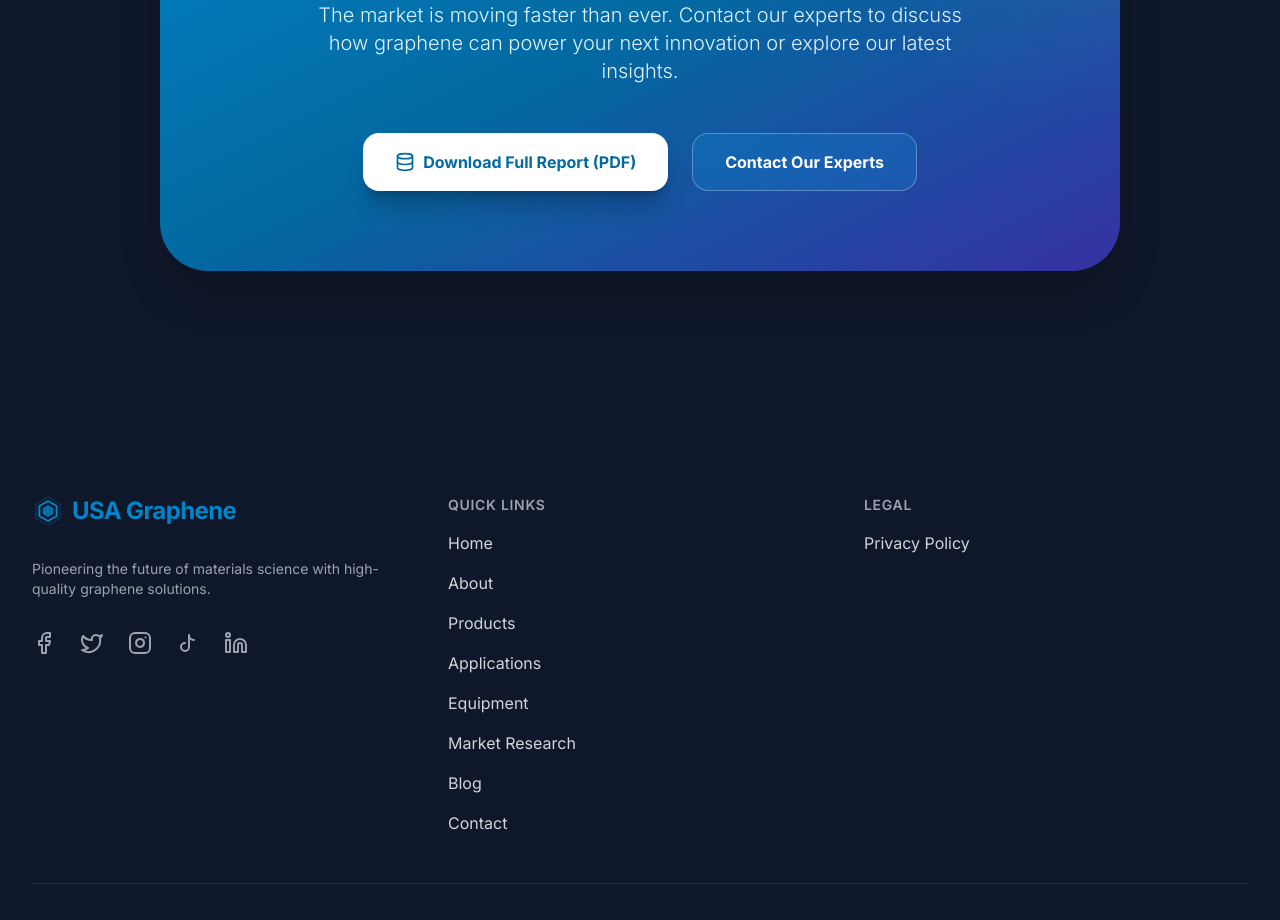
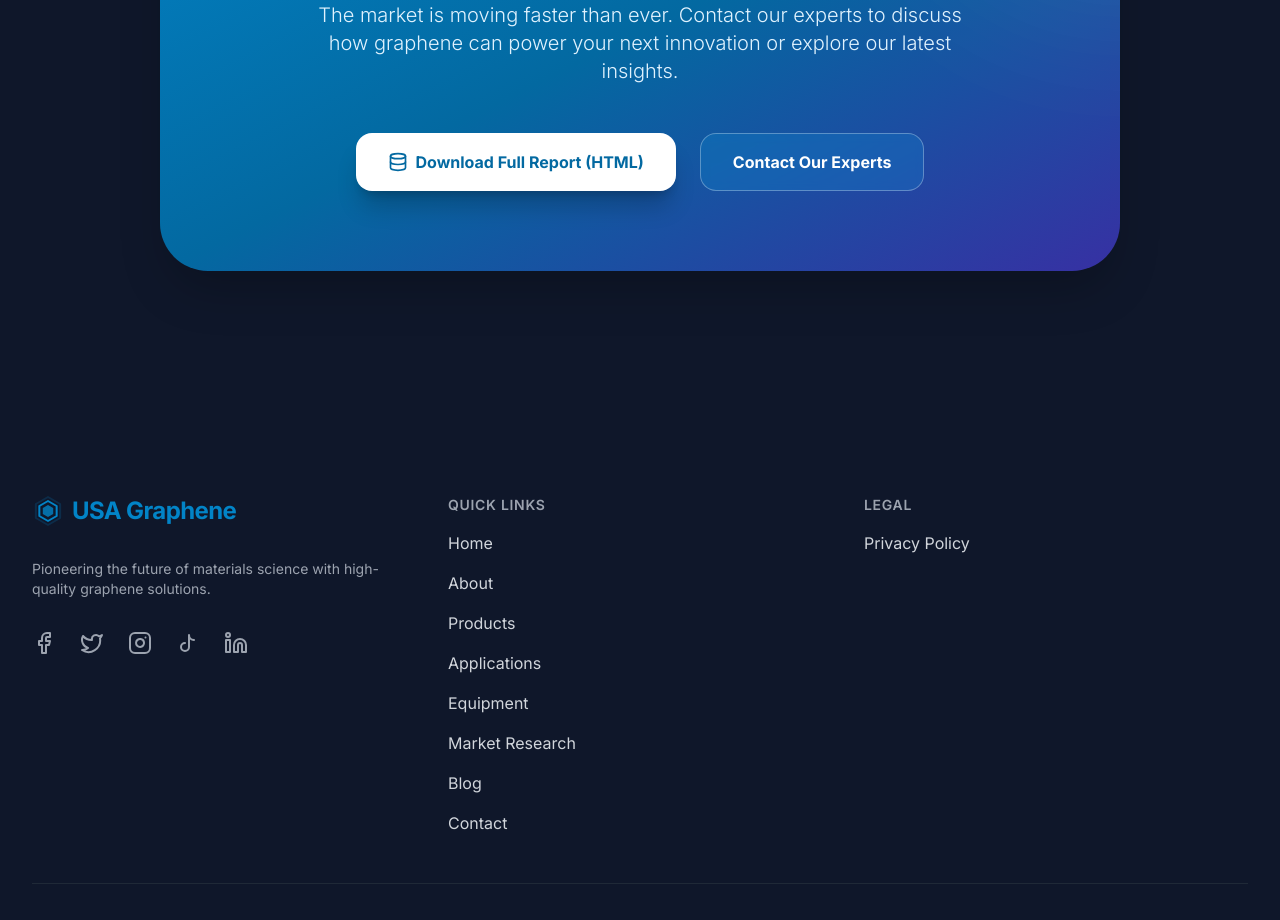
Before and after one commit to USA-graphene/website, a Next.js app: page /market-research in a window 1280 px wide. Shown: the part 3740-4660 px from the top of the page. Built offline with nearby package versions, Linux system fonts and the light colour scheme.

Commit message:
Fix download bug: create report file and update link

```diff
--- a/app/market-research/MarketResearchClient.tsx
+++ b/app/market-research/MarketResearchClient.tsx
@@ -260,9 +260,9 @@ export default function MarketResearchClient() {
                                     The market is moving faster than ever. Contact our experts to discuss how graphene can power your next innovation or explore our latest insights.
                                 </p>
                                 <div className="flex flex-col sm:flex-row gap-6 justify-center">
-                                    <a href="/market-research-2026.pdf" download className="px-8 py-4 bg-white text-primary-700 rounded-2xl font-bold hover:bg-slate-100 transition-all shadow-xl shadow-black/20 scale-100 hover:scale-105 flex items-center justify-center gap-2">
+                                    <a href="/market-research-2026.html" download className="px-8 py-4 bg-white text-primary-700 rounded-2xl font-bold hover:bg-slate-100 transition-all shadow-xl shadow-black/20 scale-100 hover:scale-105 flex items-center justify-center gap-2">
                                         <Database className="w-5 h-5" />
-                                        Download Full Report (PDF)
+                                        Download Full Report (HTML)
                                     </a>
                                     <a href="/contact" className="px-8 py-4 bg-primary-500/20 border border-white/30 text-white rounded-2xl font-bold hover:bg-white/10 transition-all backdrop-blur-sm flex items-center justify-center gap-2">
                                         Contact Our Experts
```
Also changed, not shown: public/market-research-2026.html (added, +7 -0 lines).
